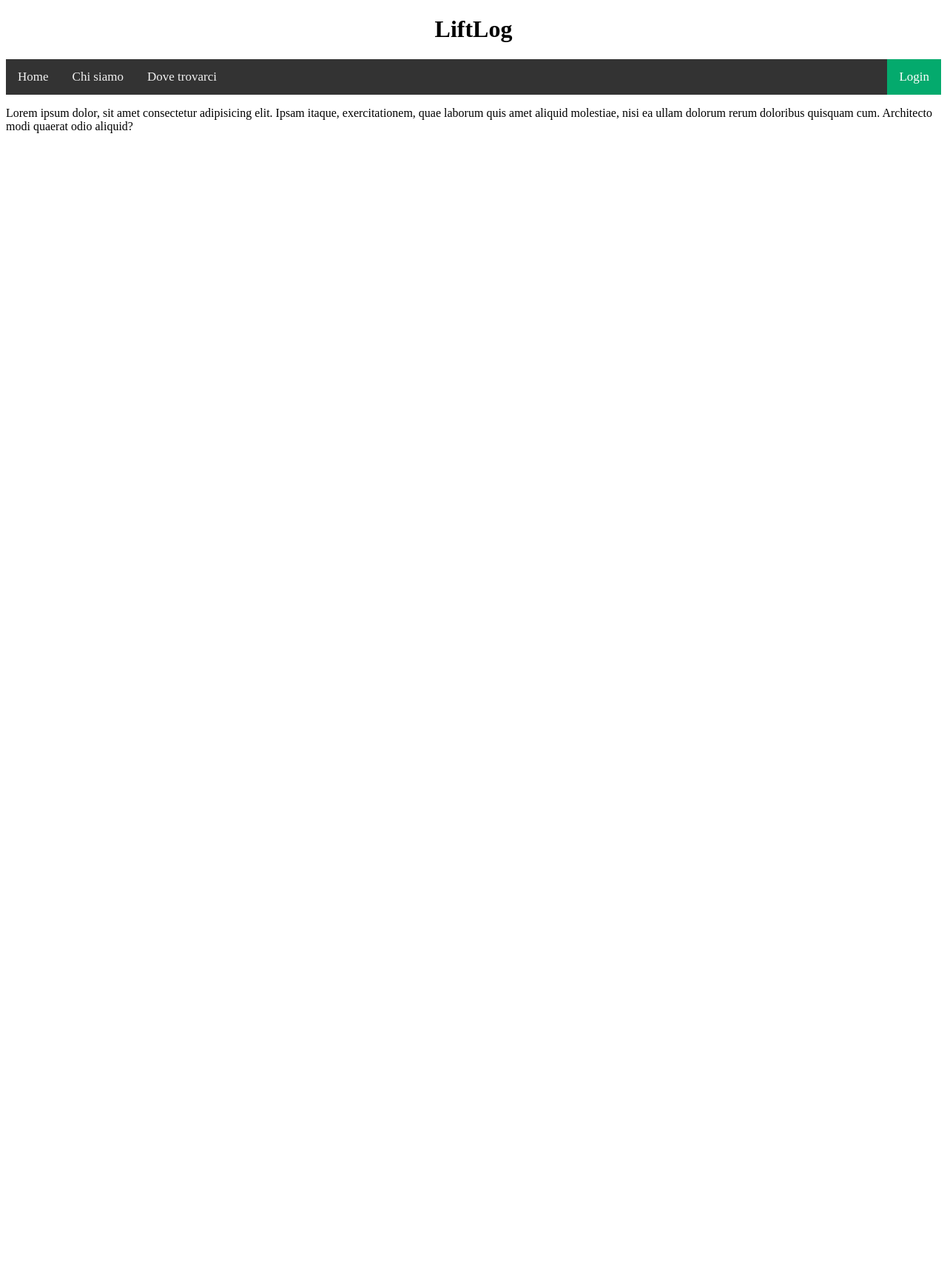
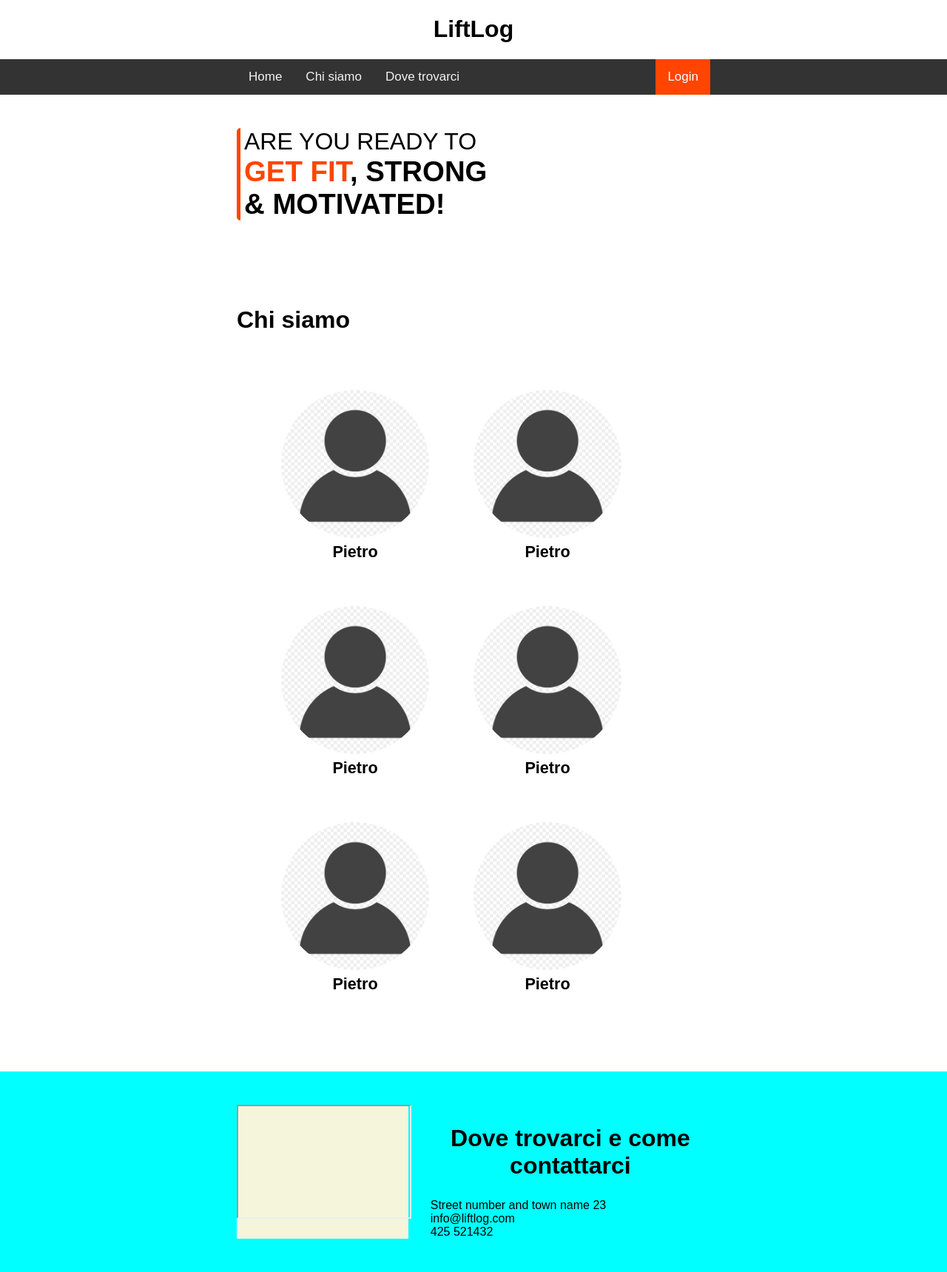
Before and after one commit to paolpal/LiftLog, a PHP site: page / in a window 1280 px wide. Shown: the whole page at 74% size. Before the commit the page ends 180 px from the top, so only its background shows below. Run offline with PHP 8.4, Linux system fonts and the light colour scheme; grey boxes are pictures that could not be loaded.

Commit message:
pagina benvenuto

```diff
--- /dev/null
+++ b/css/master.css
@@ -0,0 +1,82 @@
+body {
+    margin: 0;
+    font-family: Arial, Helvetica, sans-serif;
+}
+
+section {
+    padding-top: 3.5%;
+    padding-left: 25%;
+    padding-right: 25%;
+    padding-bottom: 3.5%;
+    margin: 0;
+}
+
+
+section h1 {
+    font-size: 2em;
+    text-align: left;
+}
+
+article.benvenuto {
+    font-size: xx-large;
+    text-transform: uppercase;
+    border-left: 5px solid;
+    border-color: orangered;
+    border-radius: 5px;
+    padding-left: 5px;
+}
+
+article.benvenuto b {
+    font-size: larger;
+}
+
+article.benvenuto em {
+    font-style: normal;
+    color: orangered;
+}
+
+.chisiamo .lista{
+    display: flex;
+    flex-wrap: wrap;
+}
+
+.chisiamo .scheda {
+    display: block;
+    text-align: center;
+    font-size: 1.2em;
+    font-weight: 600;
+}
+
+.chisiamo img {
+    width: 200px;
+    height: 200px;
+    border-radius: 100px;
+}
+
+
+.chisiamo div {
+    margin: 10px;
+    padding: 20px;
+    font-size: 18px;
+}
+
+.dovetrovarci {
+    display: flex;
+    background-color: aqua;
+}
+
+.dovetrovarci .info {
+    display: block;
+    padding-left: 30px;
+}
+
+.dovetrovarci .info h1{
+    text-align: center;
+}
+
+.dovetrovarci .map {
+    background-color: beige;
+}
+.map iframe {
+    width: 100%;
+}
--- a/css/navbar.css
+++ b/css/navbar.css
@@ -1,6 +1,9 @@
 nav {
     overflow: hidden;
     background-color: #333;
+    padding-left: 25%;
+    padding-right: 25%;
+    margin: 0;
 }
 
 nav a {
@@ -20,6 +23,6 @@ nav a:hover {
   /* Create a right-aligned (split) link inside the navigation bar */
 nav a.split {
     float: right;
-    background-color: #04AA6D;
+    background-color: orangered;
     color: white;
 }
--- a/index.php
+++ b/index.php
@@ -1,21 +1,72 @@
 <?php
     require_once __DIR__."/php/config.php";
 ?>
+
+<!-- https://jevelin.shufflehound.com/home/home-fitness/ -->
+
 <!DOCTYPE html>
 <html>
     <head>
         <meta charset="utf-8">
         <meta name="author" content="Paolo Palumbo">
         <link rel="stylesheet" href="css/navbar.css">
+        <link rel="stylesheet" href="css/master.css">
         <link rel="stylesheet" href="css/header.css">
     </head>
     <body>
         <?php
             include DIR_LAYOUT."header.php";
-            include DIR_LAYOUT."navbar.php";
         ?>
-        <section>
-            <p>Lorem ipsum dolor, sit amet consectetur adipisicing elit. Ipsam itaque, exercitationem, quae laborum quis amet aliquid molestiae, nisi ea ullam dolorum rerum doloribus quisquam cum. Architecto modi quaerat odio aliquid?</p>
+        <nav>
+            <a href="#benvenuto">Home</a>
+            <a href="#chisiamo">Chi siamo</a>
+            <a href="#dovetrovarci">Dove trovarci</a>
+            <a href="" class="split">Login</a>
+        </nav>
+        <section class="benvenuto" id="benvenuto">
+            <article class="benvenuto">
+                Are you ready to <br><b><em>get fit</em>, strong <br>& motivated!</b>
+            </article>
+        </section>
+        <section class="chisiamo" id="chisiamo">
+        <h1>Chi siamo</h1>
+        <div class="lista">
+            <div class="scheda">
+                <img src="img/no-img.jpg" alt=""><br>
+                Pietro
+            </div>
+            <div class="scheda">
+                <img src="img/no-img.jpg" alt=""><br>
+                Pietro
+            </div>
+            <div class="scheda">
+                <img src="img/no-img.jpg" alt=""><br>
+                Pietro
+            </div>
+            <div class="scheda">
+                <img src="img/no-img.jpg" alt=""><br>
+                Pietro
+            </div>
+            <div class="scheda">
+                <img src="img/no-img.jpg" alt=""><br>
+                Pietro
+            </div>
+            <div class="scheda">
+                <img src="img/no-img.jpg" alt=""><br>
+                Pietro
+            </div>
+        </div>
+        </section>
+        <section class="dovetrovarci" id="dovetrovarci">
+            <div class="map">
+                <iframe src="https://www.google.com/maps/embed?pb=!1m18!1m12!1m3!1d2883.4872397234835!2d10.387733915835716!3d43.721204079119076!2m3!1f0!2f0!3f0!3m2!1i1024!2i768!4f13.1!3m3!1m2!1s0x12d5910b8d52aa55%3A0x2c745830e51b911d!2sUniversit%C3%A0%20di%20Pisa%20Scuola%20di%20Ingegneria!5e0!3m2!1sit!2sit!4v1572094777394!5m2!1sit!2sit"></iframe>
+            </div>
+            <div class="info">
+                <h1>Dove trovarci e come contattarci</h1>
+                <div>Street number and town name 23</div>
+                <div>info@liftlog.com</div>
+                <div>425 521432</div>
+            </div>
         </section>
     </body>
 </html>
```
Also changed, not shown: img/no-img.jpg (added).
